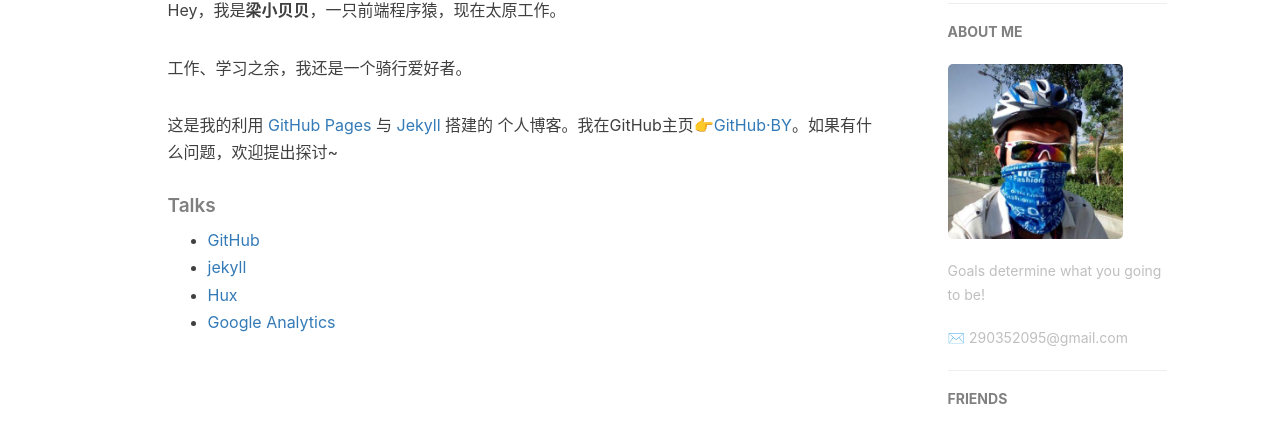
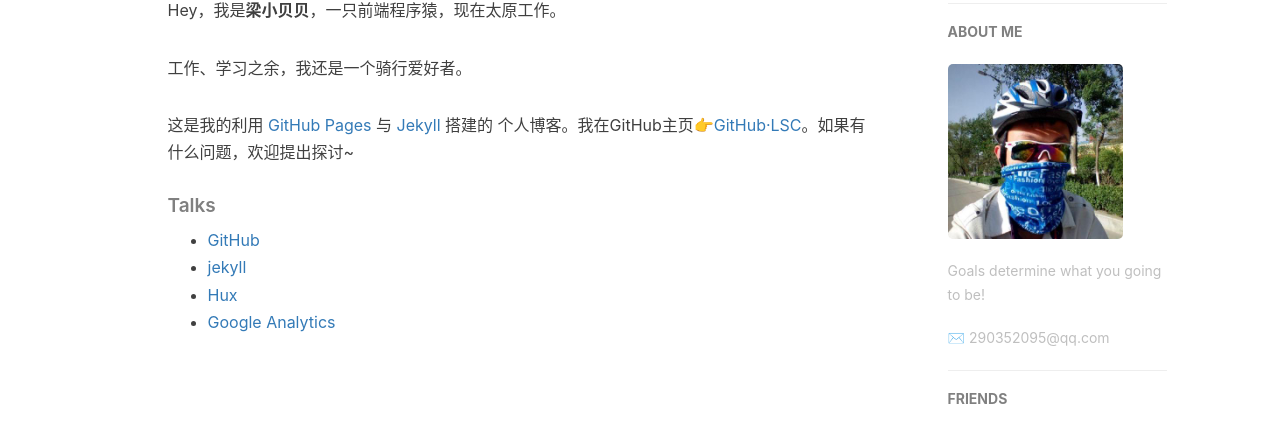
Before and after one commit to 290352095/290352095.github.io, a Jekyll site: the page built from about.html, in a window 1280 px wide. Shown: the part 562-996 px from the top of the page. Built offline with Jekyll 4.4.1, drawn with Linux system fonts in a browser that asks for light colours; nearby versions of some CDN libraries; comment, search, counter and statistics services are not loaded.

Commit message:
个人信息修改

```diff
--- a/_config.yml
+++ b/_config.yml
@@ -2,7 +2,7 @@
 title: 梁小贝贝的博客
 SEOTitle: 梁小贝贝的博客 | lxbb Blog
 header-img: img/post-bg-desk.jpg
-email: 290352095@gmail.com
+email: 290352095@qq.com
 description: "Front End Engineer"
 keyword: "lxbb, lxbb Blog, 梁小贝贝的博客, liangshichao, 梁时超, web, react, vue"
 url: "http://290352095.github.io"          # your host, for absolute URL
--- a/about.html
+++ b/about.html
@@ -22,7 +22,7 @@ header-img: "img/post-bg-rwd.jpg"
 
     <p>工作、学习之余，我还是一个骑行爱好者。</p>
 
-    <p>这是我的利用 <a href="https://pages.github.com/">GitHub Pages</a> 与 <a href="http://jekyll.com.cn/">Jekyll</a> 搭建的 个人博客。我在GitHub主页<a href="https://github.com/290352095">👉GitHub·BY</a>。如果有什么问题，欢迎提出探讨~</p>
+    <p>这是我的利用 <a href="https://pages.github.com/">GitHub Pages</a> 与 <a href="http://jekyll.com.cn/">Jekyll</a> 搭建的 个人博客。我在GitHub主页<a href="https://github.com/290352095">👉GitHub·LSC</a>。如果有什么问题，欢迎提出探讨~</p>
 
     <p></p>
 
```
